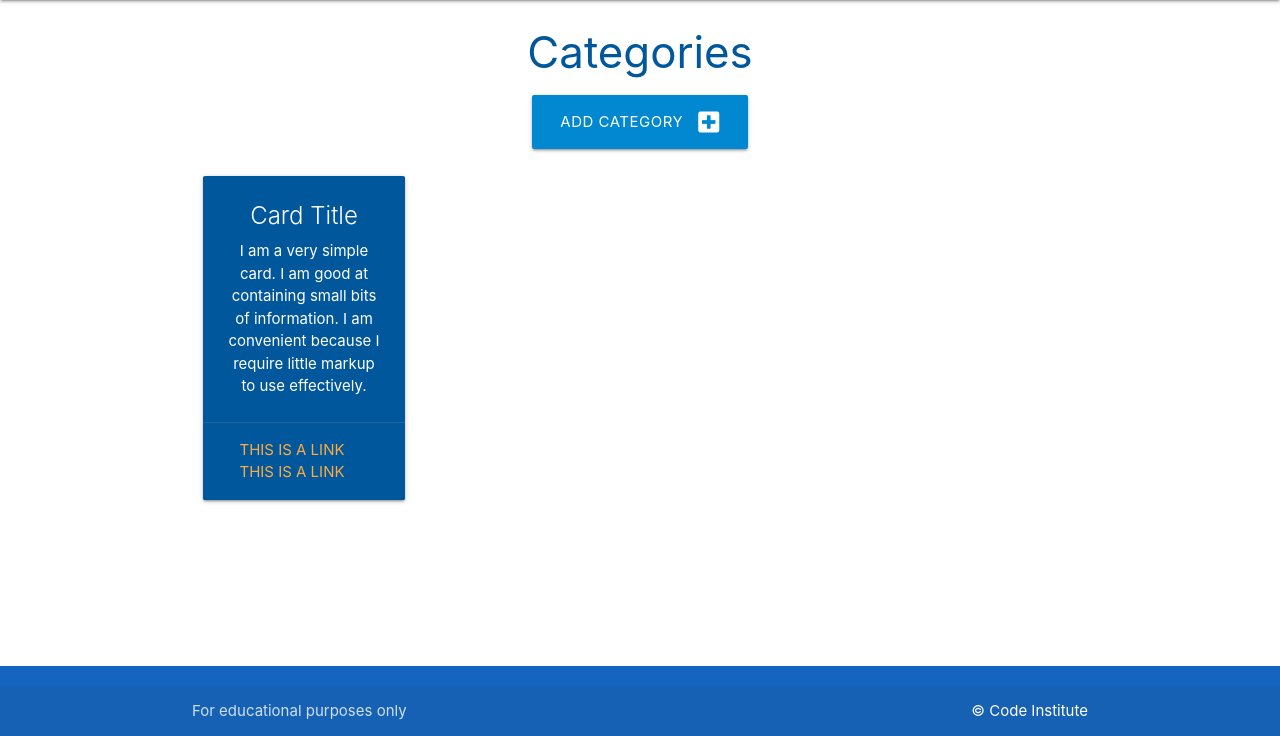
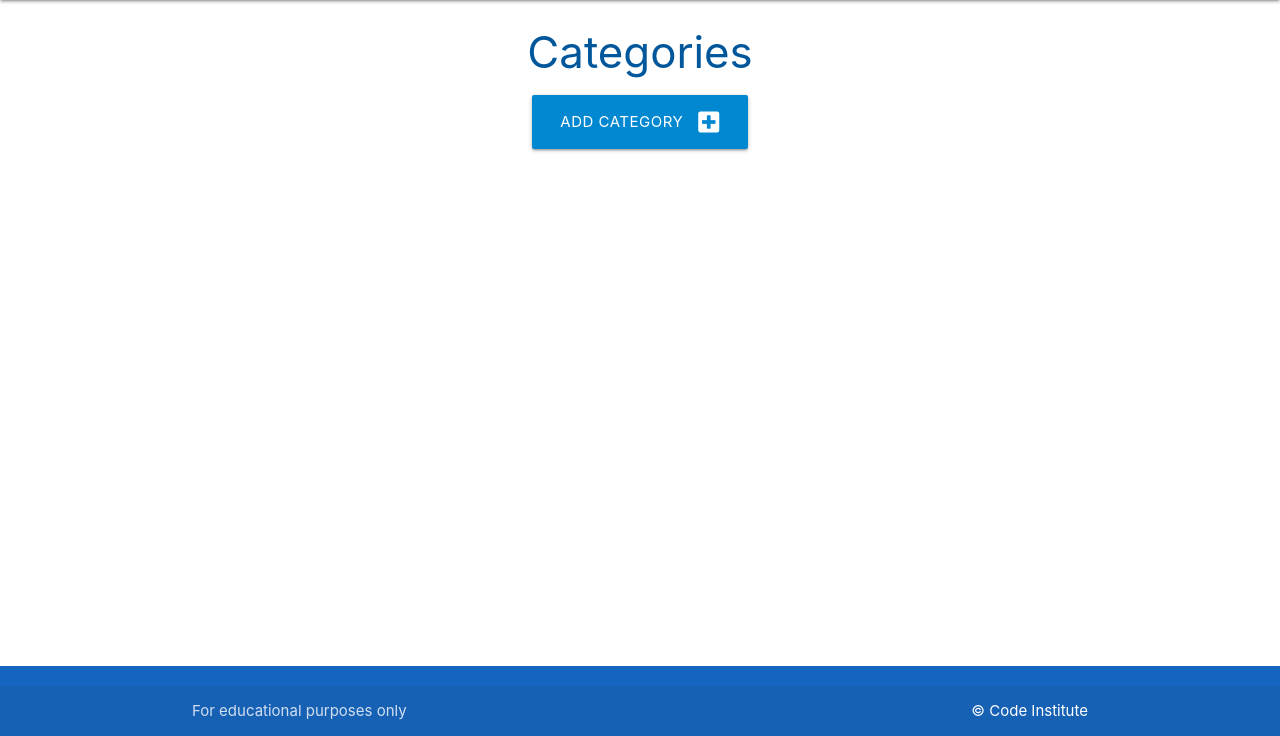
Before and after one commit to ksumm/flask-sqlalchemy-task-manager, a Flask app: page /categories in a window 1280 px wide. Shown: the part 64-800 px from the top of the page. Run offline with Flask 3, Linux system fonts and the light colour scheme; data that the repository does not hold is empty.

Commit message:
Add category fixe bugs

```diff
--- a/taskmanager/templates/categories.html
+++ b/taskmanager/templates/categories.html
@@ -12,19 +12,19 @@
 </div>
 
 <div class="row">
+    {% for category in categories %}
     <div class="col s12 m6 l3">
         <div class="card light-blue darken-4 center-align">
             <div class="card-content white-text">
-                <span class="card-title">Card Title</span>
-                <p>I am a very simple card. I am good at containing small bits of information.
-                    I am convenient because I require little markup to use effectively.</p>
+                <span class="card-title">{{ category.category_name }}</span>
             </div>
             <div class="card-action">
-                <a href="#">This is a link</a>
-                <a href="#">This is a link</a>
+                <a href="#" class="btn green accent-4">Edit</a>
+                <a href="#" class="btn red">Delete</a>
             </div>
         </div>
     </div>
+    {% endfor %}
 </div>
 
 {% endblock %}
```
Also changed, not shown: run.py (line endings or trailing spaces).
